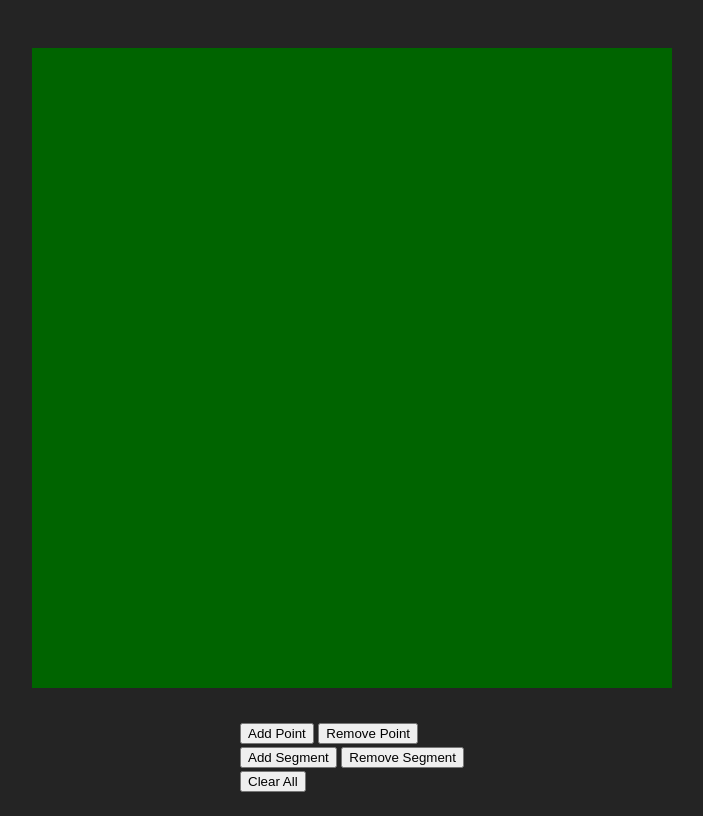
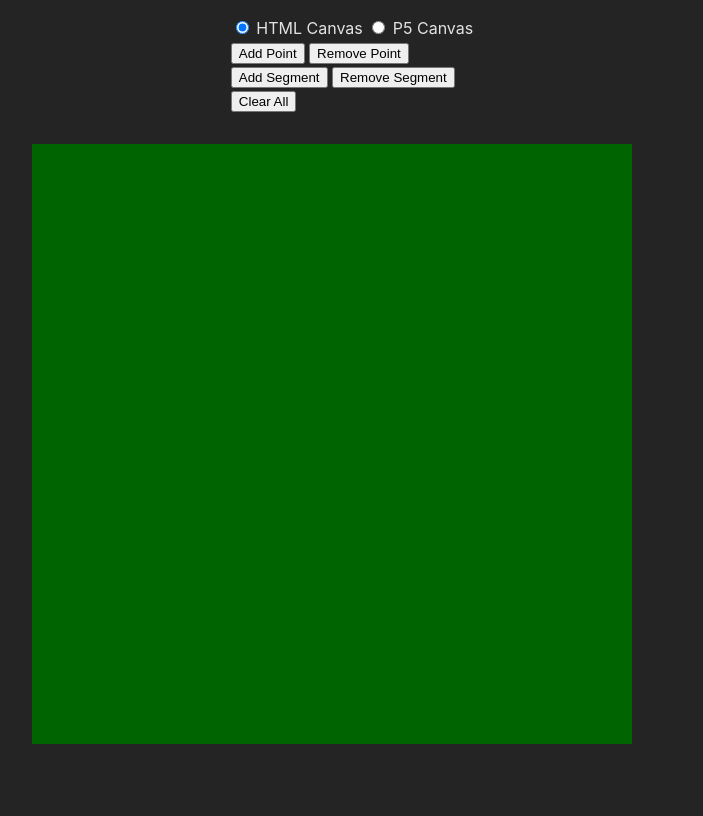
Before and after one commit to lordsayur/virtual-world, a website built with Vite: page apps/web-app-vanilla/index.html in a window 1280 px wide. Shown: the part 109-925 px from the top of the page, without its empty margins (288-991 px from the left). Before the commit the page ends 901 px from the top, so only its background shows below. Built offline with nearby package versions, Linux system fonts and the light colour scheme; what @virtual-world/core would draw is missing.

Commit message:
✨ add different rendering strategy
add p5
generalize main logic to handle different strategy

```diff
--- a/apps/web-app-vanilla/index.html
+++ b/apps/web-app-vanilla/index.html
@@ -8,8 +8,25 @@
   </head>
   <body>
     <h1>Virtual World</h1>
-    <canvas id="virtual-world"></canvas>
     <div id="controls">
+      <div>
+        <input
+          type="radio"
+          name="rendering-strategy"
+          id="html-canvas"
+          value="html-canvas"
+          checked
+        />
+        <label for="html-canvas">HTML Canvas</label>
+        <input
+          type="radio"
+          name="rendering-strategy"
+          id="p5-canvas"
+          value="p5-canvas"
+          aria-selected="true"
+        />
+        <label for="p5-canvas">P5 Canvas</label>
+      </div>
       <div>
         <button type="button" id="add-random-point-btn">Add Point</button>
         <button type="button" id="remove-random-point-btn">Remove Point</button>
@@ -24,6 +41,7 @@
         <button type="button" id="clear-graph-btn">Clear All</button>
       </div>
     </div>
+    <div id="virtual-world"></div>
     <script type="module" src="/src/main.ts"></script>
   </body>
 </html>
--- a/apps/web-app-vanilla/package.json
+++ b/apps/web-app-vanilla/package.json
@@ -13,6 +13,8 @@
     "vite": "^5.0.8"
   },
   "dependencies": {
-    "@virtual-world/core": "^1.0.0"
+    "@types/p5": "^1.7.6",
+    "@virtual-world/core": "^1.0.0",
+    "p5": "^1.9.0"
   }
 }
--- a/apps/web-app-vanilla/src/canvas/html-canvas.ts
+++ b/apps/web-app-vanilla/src/canvas/html-canvas.ts
@@ -57,11 +57,20 @@ export class HtmlCanvas implements ICanvas {
     this.context.stroke();
   }
 
-  static create(canvasId: string, width: number, height: number): HtmlCanvas {
-    const canvasElement = document.getElementById(
-      canvasId
-    ) as HTMLCanvasElement;
+  static create(
+    canvasId: string,
+    width: number,
+    height: number,
+    backGroundColor: { red: number; green: number; blue: number }
+  ): HtmlCanvas {
+    const canvasContainer = document.getElementById(canvasId) as HTMLDivElement;
 
+    const canvasElement = canvasContainer.appendChild(
+      document.createElement("canvas")
+    );
+
+    const { red, green, blue } = backGroundColor;
+    canvasElement.style.backgroundColor = `rgb(${red},${green},${blue})`;
     canvasElement.width = width;
     canvasElement.height = height;
 
--- /dev/null
+++ b/apps/web-app-vanilla/src/canvas/p5-canvas.ts
@@ -0,0 +1,67 @@
+import {
+  DrawPointOption,
+  DrawSegmentOption,
+  ICanvas,
+  Position,
+} from "@virtual-world/core";
+import p5 from "p5";
+
+export class P5Canvas implements ICanvas {
+  instance: p5;
+
+  constructor(instance: p5) {
+    this.instance = instance;
+  }
+
+  get width(): number {
+    return this.instance.width;
+  }
+
+  get height(): number {
+    return this.instance.height;
+  }
+
+  clear(): void {
+    throw new Error("Method not implemented.");
+  }
+
+  drawPoint(position: Position, options?: DrawPointOption | undefined): void {
+    throw new Error("Method not implemented.");
+  }
+
+  drawSegment(
+    position1: Position,
+    position2: Position,
+    options?: DrawSegmentOption | undefined
+  ): void {
+    throw new Error("Method not implemented.");
+  }
+
+  static create(canvasId: string, width: number, height: number): p5 {
+    const canvasElement = document.getElementById(canvasId);
+
+    if (canvasElement === null) {
+      throw new Error("Canvas element not found");
+    }
+
+    const p5Instance = new p5((p: p5) => {
+      p.setup = () => {
+        p.createCanvas(width, height);
+        p.strokeWeight(5);
+        p.background(0, 100, 0);
+
+        p.translate(p.width / 2, p.height / 2);
+        p.rotate(0);
+        p.fill(0, 1);
+        p.stroke(5);
+        p.ellipse(0, 0, 1, 1);
+      };
+    }, canvasElement);
+
+    if (p5Instance === null) {
+      throw new Error("Error while creating p5 instance");
+    }
+
+    return p5Instance;
+  }
+}
--- a/apps/web-app-vanilla/src/main.ts
+++ b/apps/web-app-vanilla/src/main.ts
@@ -1,41 +1,41 @@
-import { Graph, Point, Segment } from "@virtual-world/core";
-import { HtmlCanvas } from "./canvas/html-canvas";
-import {
-  addRandomPoint,
-  addRandomSegment,
-  clearGraph,
-  removeRandomPoint,
-  removeRandomSegment,
-} from "./lib";
+import { createGraphUsingHtmlCanvas } from "./mode/html-canvas";
+import { createGraphUsingP5Canvas } from "./mode/p5-canvas";
 
 import "./style.css";
 
-const canvas = HtmlCanvas.create("virtual-world", 600, 600);
+main();
 
-const graph = new Graph(canvas);
+function main() {
+  addEventListenerToRadioSelection();
+  createGraphUsingHtmlCanvas();
+}
 
-graph
-  .addPoint(new Point(50, 50))
-  .addPoint(new Point(350, 150))
-  .addSegment(new Segment(graph.points[0], graph.points[1]))
-  .draw();
+function addEventListenerToRadioSelection() {
+  const renderingStrategyRadio: NodeListOf<HTMLInputElement> =
+    document.querySelectorAll("input[name=rendering-strategy]");
 
-document
-  .getElementById("add-random-point-btn")
-  ?.addEventListener("click", () => addRandomPoint(graph));
+  renderingStrategyRadio.forEach((radio: HTMLInputElement) => {
+    radio.addEventListener("change", () => selectRenderingStrategy(radio));
+  });
+}
 
-document
-  .getElementById("add-random-segment-btn")
-  ?.addEventListener("click", () => addRandomSegment(graph));
+function selectRenderingStrategy(radio: HTMLInputElement) {
+  removeExistingCanvas();
 
-document
-  .getElementById("remove-random-segment-btn")
-  ?.addEventListener("click", () => removeRandomSegment(graph));
+  if (radio.value == "html-canvas" && radio.checked) {
+    createGraphUsingHtmlCanvas();
+  }
 
-document
-  .getElementById("remove-random-point-btn")
-  ?.addEventListener("click", () => removeRandomPoint(graph));
+  if (radio.value == "p5-canvas" && radio.checked) {
+    createGraphUsingP5Canvas();
+  }
+}
 
-document
-  .getElementById("clear-graph-btn")
-  ?.addEventListener("click", () => clearGraph(graph));
+function removeExistingCanvas() {
+  const canvasContainer = document.getElementById("virtual-world");
+  const currentCanvas = canvasContainer?.firstChild;
+
+  if (currentCanvas) {
+    canvasContainer?.removeChild(currentCanvas);
+  }
+}
--- /dev/null
+++ b/apps/web-app-vanilla/src/mode/html-canvas.ts
@@ -0,0 +1,45 @@
+import { Graph, Point, Segment } from "@virtual-world/core";
+import { HtmlCanvas } from "../canvas/html-canvas";
+import {
+  addRandomPoint,
+  addRandomSegment,
+  removeRandomSegment,
+  removeRandomPoint,
+  clearGraph,
+} from "../lib";
+
+export function createGraphUsingHtmlCanvas() {
+  const canvas = HtmlCanvas.create("virtual-world", 600, 600, {
+    red: 0,
+    green: 100,
+    blue: 0,
+  });
+
+  const graph = new Graph(canvas);
+
+  graph
+    .addPoint(new Point(50, 50))
+    .addPoint(new Point(350, 150))
+    .addSegment(new Segment(graph.points[0], graph.points[1]))
+    .draw();
+
+  document
+    .getElementById("add-random-point-btn")
+    ?.addEventListener("click", () => addRandomPoint(graph));
+
+  document
+    .getElementById("add-random-segment-btn")
+    ?.addEventListener("click", () => addRandomSegment(graph));
+
+  document
+    .getElementById("remove-random-segment-btn")
+    ?.addEventListener("click", () => removeRandomSegment(graph));
+
+  document
+    .getElementById("remove-random-point-btn")
+    ?.addEventListener("click", () => removeRandomPoint(graph));
+
+  document
+    .getElementById("clear-graph-btn")
+    ?.addEventListener("click", () => clearGraph(graph));
+}
--- /dev/null
+++ b/apps/web-app-vanilla/src/mode/p5-canvas.ts
@@ -0,0 +1,5 @@
+import { P5Canvas } from "../canvas/p5-canvas";
+
+export function createGraphUsingP5Canvas() {
+  P5Canvas.create("virtual-world", 600, 600);
+}
--- a/apps/web-app-vanilla/src/style.css
+++ b/apps/web-app-vanilla/src/style.css
@@ -31,5 +31,4 @@ h1 {
   margin: 2rem;
   height: 40rem;
   width: 40rem;
-  background: darkgreen;
 }
```
Also changed, not shown: pnpm-lock.yaml.
